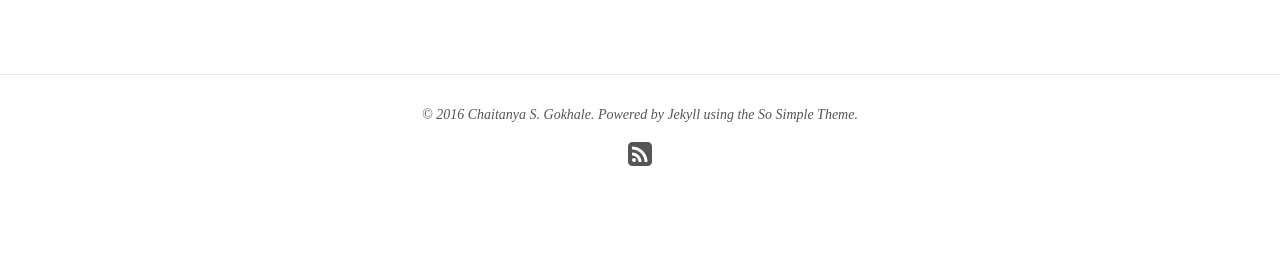
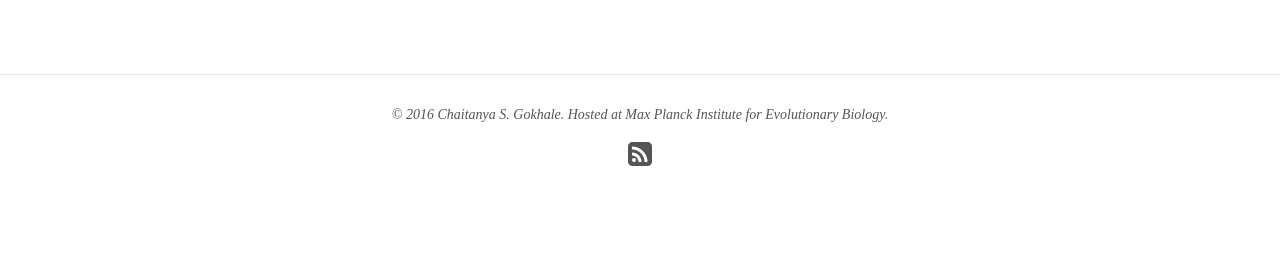
Before and after one commit to bionomics/bionomics, a Jekyll site: the page index.html, which Jekyll copies as it is, in a window 1280 px wide. Shown: the part 1359-1622 px from the top of the page. Built offline with Jekyll 4.4.1, drawn with Linux system fonts in a browser that asks for light colours; nearby versions of some CDN libraries.

Commit message:
site MPI

```diff
--- a/_includes/footer.html
+++ b/_includes/footer.html
@@ -1,6 +1,6 @@
 {% if site.owner.google.ad-client and site.owner.google.ad-slot %}{% include ad-footer.html %}{% endif %}
 
-<span>&copy; {{ site.time | date: '%Y' }} {{ site.owner.name }}. Powered by <a href="http://jekyllrb.com" rel="nofollow">Jekyll</a> using the <a href="https://mademistakes.com/work/so-simple-jekyll-theme/" rel="nofollow">So Simple Theme</a>.</span>
+<span>&copy; {{ site.time | date: '%Y' }} {{ site.owner.name }}. Hosted at <a href="http://www.evolbio.mpg.de" rel="nofollow">Max Planck Institute for Evolutionary Biology</a>.</span>
 <div class="social-icons">
 	{% if site.owner.twitter %}<a href="https://twitter.com/{{ site.owner.twitter }}" title="{{ site.owner.name}} on Twitter" target="_blank"><i class="fa fa-twitter-square fa-2x"></i></a>{% endif %}
 	{% if site.owner.facebook %}<a href="https://facebook.com/{{ site.owner.facebook }}" title="{{ site.owner.name}} on Facebook" target="_blank"><i class="fa fa-facebook-square fa-2x"></i></a>{% endif %}
--- a/index.html
+++ b/index.html
@@ -142,7 +142,7 @@ In particular, how mutualistic interactions can be robust against invading cheat
   <footer role="contentinfo" class="entry-wrapper">
 
 
-<span>&copy; 2016 Chaitanya S. Gokhale. Powered by <a href="http://jekyllrb.com" rel="nofollow">Jekyll</a> using the <a href="https://mademistakes.com/work/so-simple-jekyll-theme/" rel="nofollow">So Simple Theme</a>.</span>
+<span>&copy; 2016 Chaitanya S. Gokhale. Hosted at <a href="http://www.evolbio.mpg.de" rel="nofollow">Max Planck Institute for Evolutionary Biology</a>.</span>
 <div class="social-icons">
 
 
```
